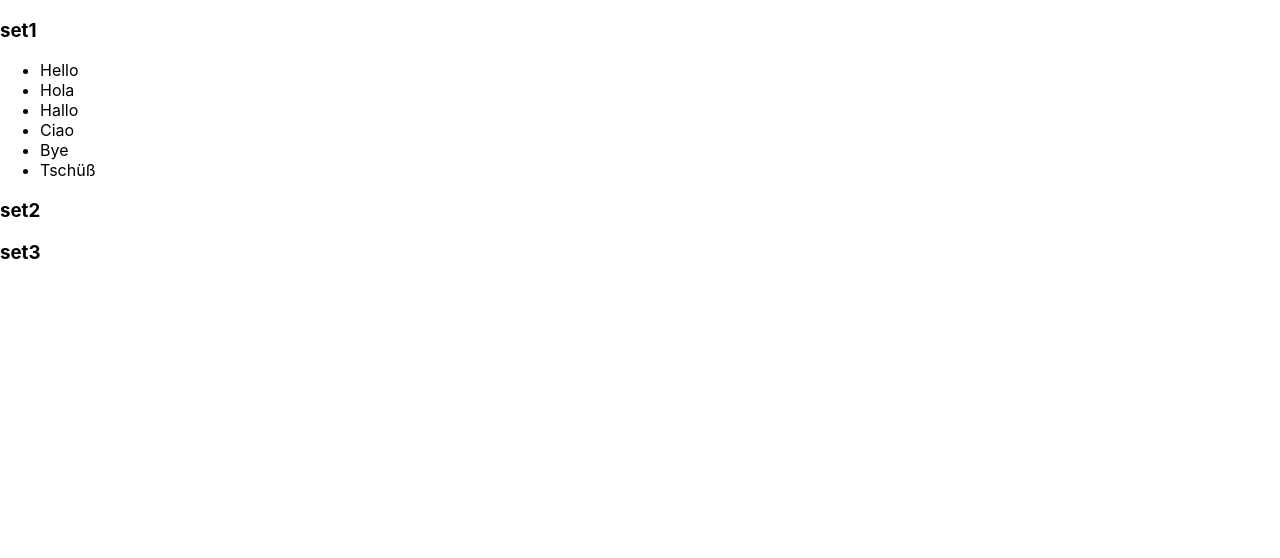
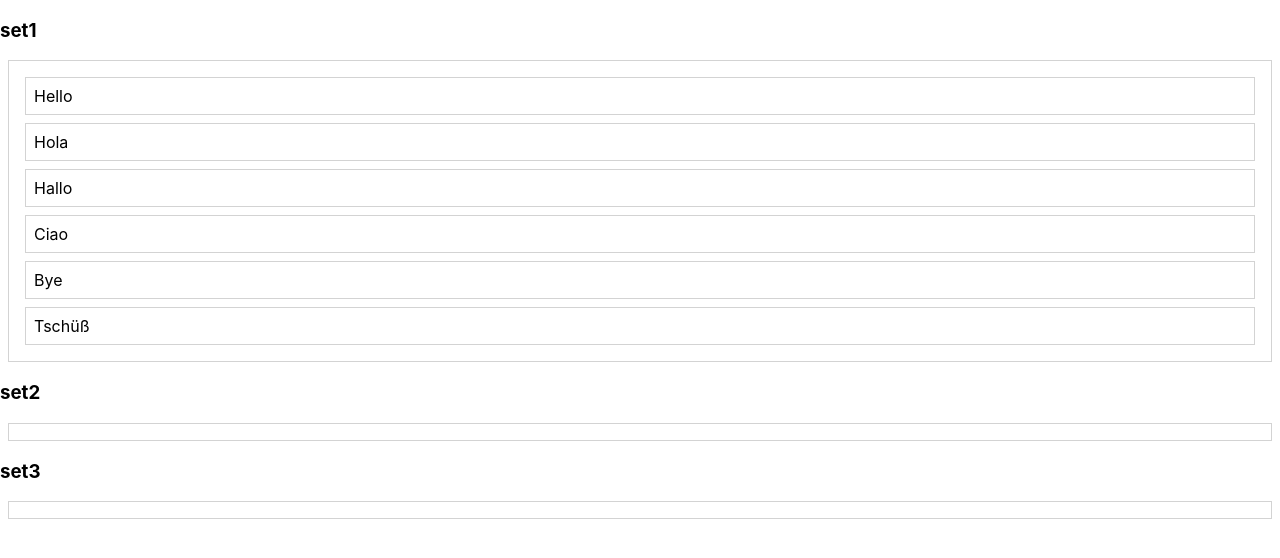
Before and after one commit to jlenoble/tenth, a React (Create React App) app: page / in a window 1280 px wide. Shown: the top 558 px of the page. Built offline with nearby package versions, Linux system fonts and the light colour scheme.

Commit message:
Added visual cues

```diff
--- /dev/null
+++ b/src/sandbox/List.css
@@ -0,0 +1,10 @@
+ul,
+li {
+  border: lightgrey solid 1px;
+  padding: 8px;
+  margin: 8px;
+}
+
+ul {
+  list-style-type: none;
+}
--- a/src/sandbox/List.tsx
+++ b/src/sandbox/List.tsx
@@ -1,4 +1,5 @@
 import React, { FunctionComponent } from "react";
+import "./List.css";
 
 const List: FunctionComponent = ({ children }) => {
   return <ul>{children}</ul>;
```
